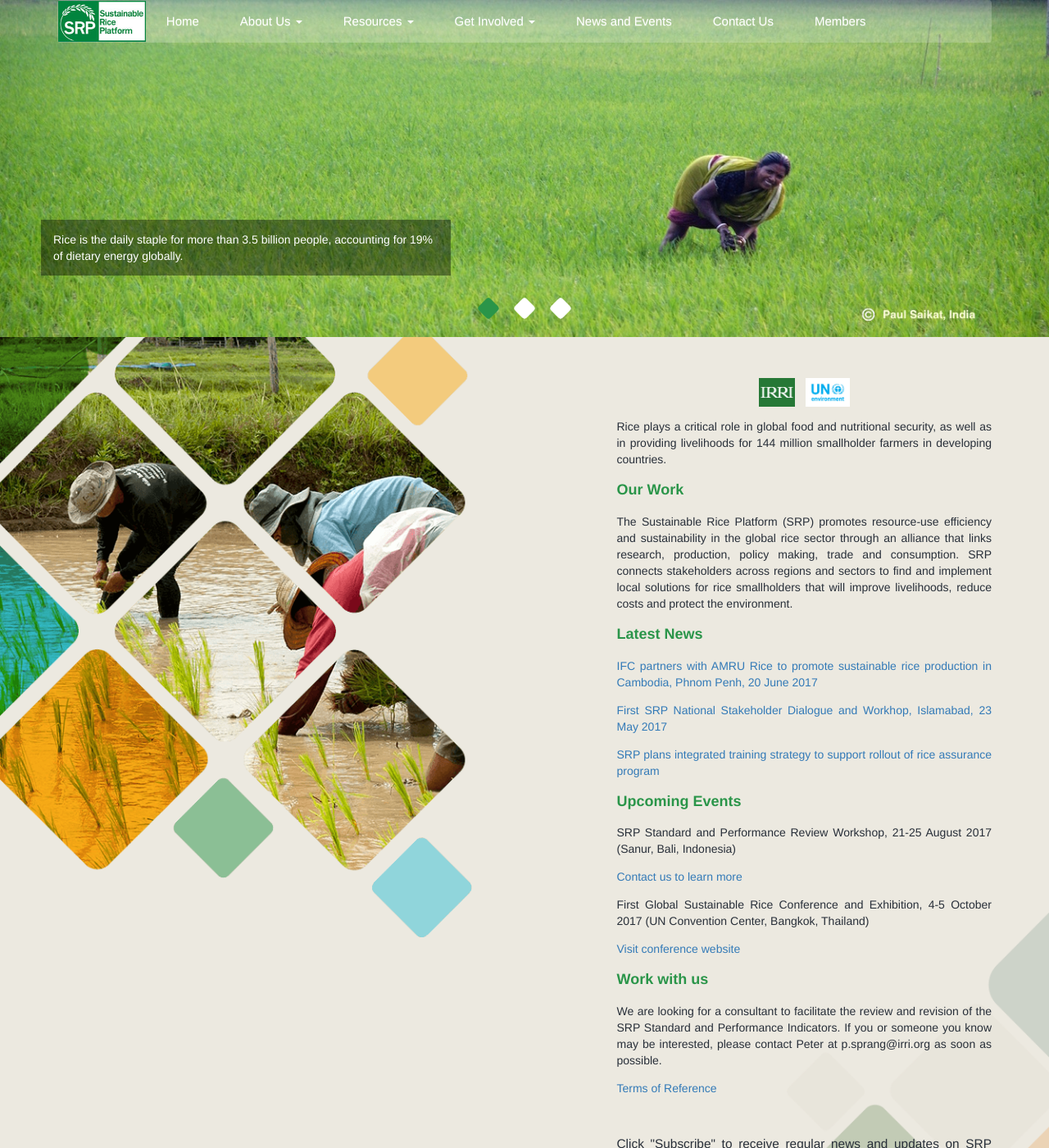
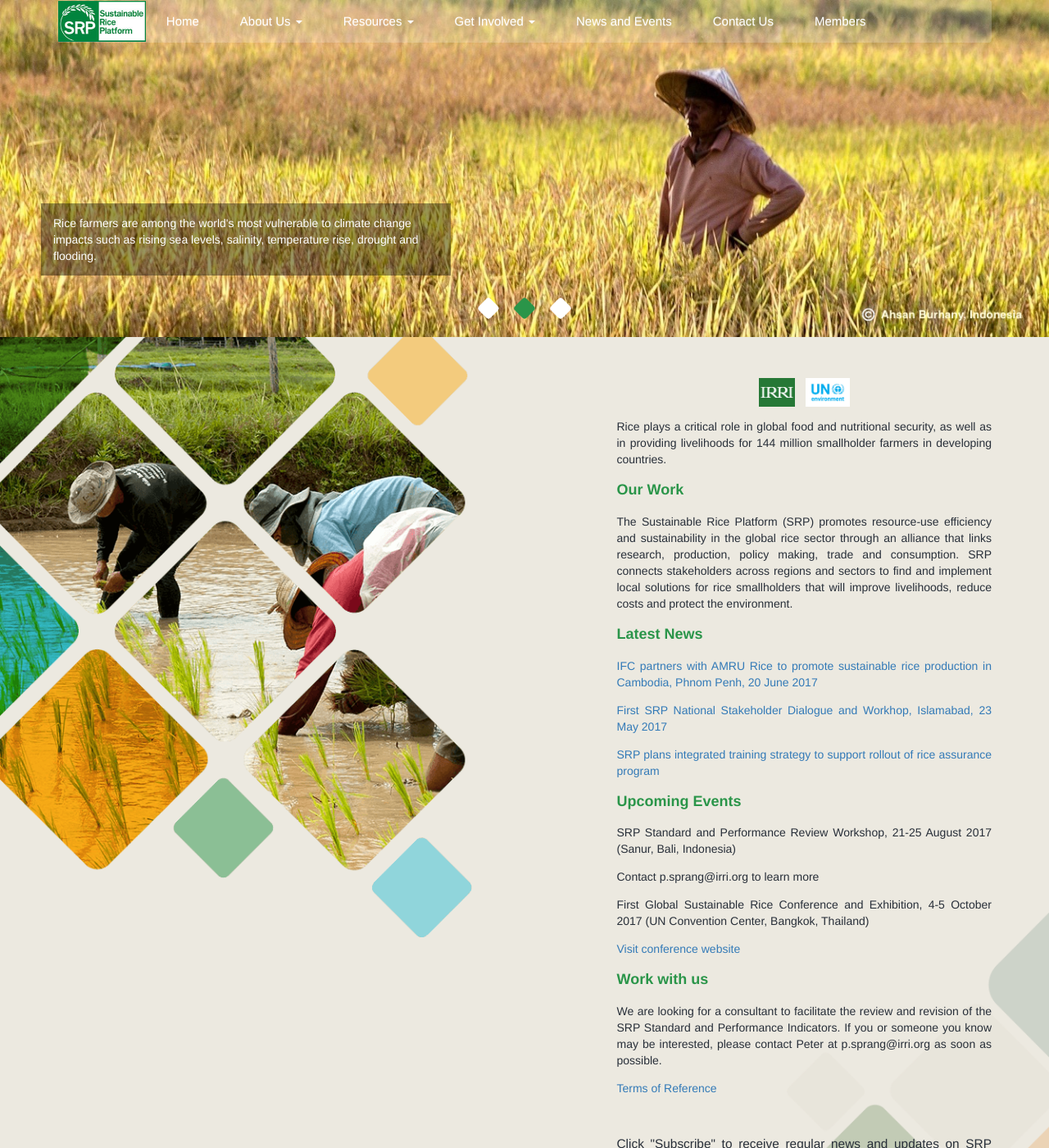
Before and after one commit to sustainablericeplatform/sustainablericeplatform.github.io, a Jekyll site: the page built from index.html, in a window 1280 px wide and 1400 px high. Shown: the whole window at 82% size. Built offline with Jekyll 4.4.1, drawn with Linux system fonts in a browser that asks for light colours.

Commit message:
Update index.html

```diff
--- a/index.html
+++ b/index.html
@@ -28,7 +28,7 @@
                 <p><a href="/assets/docs/Online Participation Guidelines - SRP Training Strategy Workshop 3-4 May 2017.pdf" target="_blank">ONLINE PARTICIPATION GUIDELINES</a></p>
                 <p><a href="/assets/docs/SRP National Stakeholder Dialogue and Workshop - Islamabad 23 May 2017.pdf" target="_blank">Sustainable Rice Platform National Stakeholder Dialogue and Workshop, 23 May 2017 (Serena Hotel, Islamabad, Pakistan)</a></p> -->
                 <p>SRP Standard and Performance Review Workshop, 21-25 August 2017 (Sanur, Bali, Indonesia)</p>
-                <p><a href="p.sprang@irri.org" target="_blank">Contact us to learn more</a></p>
+                <p>Contact p.sprang@irri.org to learn more</p>
                 <p>First Global Sustainable Rice Conference and Exhibition, 4-5 October 2017 (UN Convention Center, Bangkok, Thailand)</p>
                 <p><a href="http://www.sustainablericeconference.org" target="_blank">Visit conference website</a></p>
                 <h2 class="green">Work with us</h2>
```
